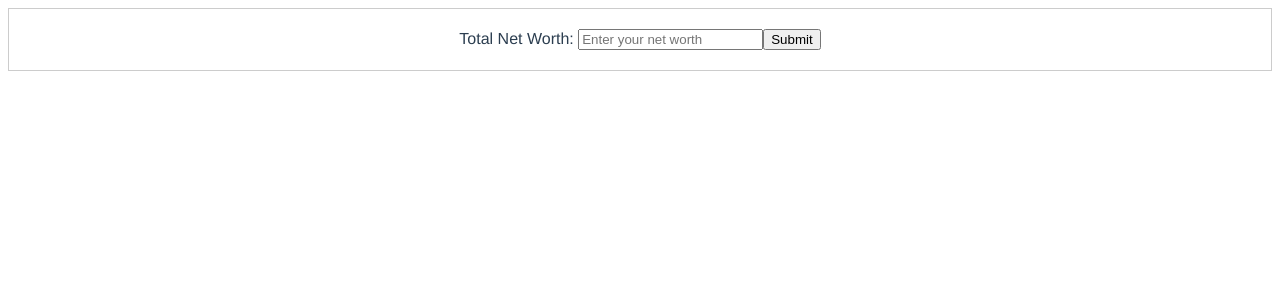
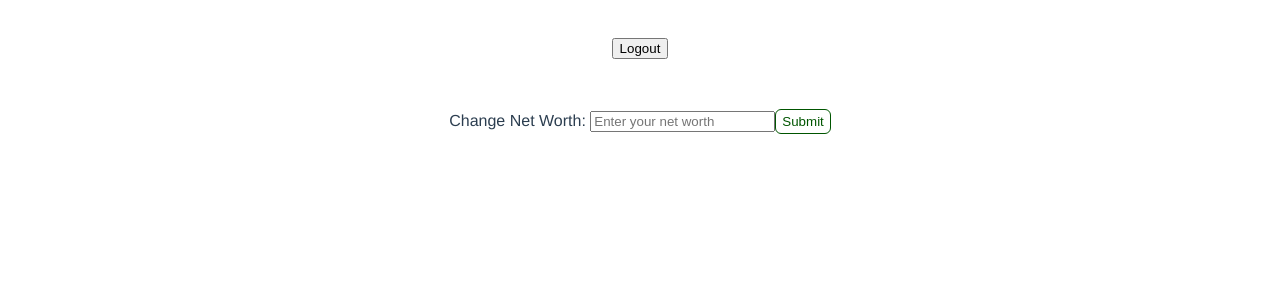
Before and after one commit to benwgrant/personal-finance-tracker, a Vue app: page /#/ in a window 1280 px wide. Shown: the top 300 px of the page. Built offline with nearby package versions, Linux system fonts and the light colour scheme; no server answers; the database is empty; sample sign-in values are in the browser's storage.

Commit message:
Now allow users to change their own net worth

```diff
--- a/src/App.vue
+++ b/src/App.vue
@@ -3,8 +3,33 @@
     <router-link to="/">Home</router-link> |
     <router-link to="/about">About</router-link>
   </nav> -->
+  <AppNavbar v-if="isAuthenticated" />
   <router-view/>
 </template>
+
+<script>
+import { ref, onMounted } from 'vue';
+import { auth } from '@/firebaseConfig';
+import AppNavbar from '@/components/AppNavbar.vue'; // adjust the path based on your folder structure
+
+export default {
+  components: {
+    AppNavbar
+  },
+  setup() {
+    const isAuthenticated = ref(false);
+
+    // Listen for changes in authentication state
+    onMounted(() => {
+      auth.onAuthStateChanged(user => {
+        isAuthenticated.value = !!user;
+      });
+    });
+
+    return { isAuthenticated };
+  }
+}
+</script>
 
 <style>
 #app {
--- /dev/null
+++ b/src/components/AppNavbar.vue
@@ -0,0 +1,28 @@
+<template>
+    <nav>
+      <!-- <router-link to="/">Home</router-link> -->
+      <button @click="logout">Logout</button>
+    </nav>
+</template>
+
+<script>
+  import { auth } from '@/firebaseConfig';
+
+  export default {
+    methods: {
+      async logout() {
+        try {
+          await auth.signOut();
+          this.$router.push({ name: 'Login' });
+        } catch (e) {
+          console.error('Logout Error:', e);
+        }
+      }
+    }
+  }
+
+</script>
+
+<style scoped>
+/* Style your navbar here */
+</style>
--- /dev/null
+++ b/src/components/NetWorthDisplay.vue
@@ -0,0 +1,56 @@
+<template>
+    <div class="net-worth-display">
+      <div class="amount" v-if="currentNetWorth">${{ currentNetWorth }}</div>
+    </div>
+</template>
+
+<script>
+import { db, auth } from '@/firebaseConfig';
+
+export default {
+  props: {
+    netWorth: {
+      type: Number,
+      default: null
+    }
+  },
+  data() {
+    return {
+      currentNetWorth: this.netWorth
+    };
+  },
+  methods: {
+    async fetchCurrentNetWorth() {
+      try {
+        const userId = auth.currentUser.uid;
+        const netWorthDoc = await db.collection('netWorths').doc(userId).get();
+        if (netWorthDoc.exists) {
+          this.currentNetWorth = netWorthDoc.data().amount;
+        }
+      } catch (error) {
+        console.error("Error fetching net worth:", error);
+      }
+    }
+  },
+  watch: {
+    netWorth(newVal) {
+      this.currentNetWorth = newVal;
+    }
+  },
+  mounted() {
+    this.fetchCurrentNetWorth();
+  }
+}
+</script>
+
+<style scoped>
+.net-worth-display {
+  text-align: center;
+}
+
+.amount {
+  font-size: 32px;
+  font-weight: bold;
+  margin-bottom: 10px;
+}
+</style>
--- a/src/components/NetWorthInput.vue
+++ b/src/components/NetWorthInput.vue
@@ -1,24 +1,54 @@
 <template>
     <div class="net-worth-input">
-      <label for="netWorth">Total Net Worth: </label>
+      <label for="netWorth">Change Net Worth: </label>
       <input v-model="netWorth" type="number" id="netWorth" placeholder="Enter your net worth">
       <button @click="submitNetWorth">Submit</button>
+      <!-- Display current net worth next to the submit button -->
+      <!-- <span v-if="currentNetWorth !== null">  Current Net Worth: ${{ currentNetWorth }}</span> -->
     </div>
 </template>
 
 <script>
+import { db, auth } from '@/firebaseConfig';
+
 export default {
   data() {
     return {
-        netWorth: null
+      netWorth: null,
+      currentNetWorth: null
     };
   },
   methods: {
-      submitNetWorth() {
-        // handle submission
-        // for now, let's log it
-        console.log("Net Worth Submitted:", this.netWorth);
+    async submitNetWorth() {
+        if(confirm("Are you sure you would like manually change your net worth? You can add a transaction instead.")){
+        try {
+            const userId = auth.currentUser.uid;
+            const userDocRef = db.collection('netWorths').doc(userId);
+            await userDocRef.set({
+            amount: this.netWorth
+            }, { merge: true });
+            this.currentNetWorth = this.netWorth;
+            console.log("Net Worth Saved/Updated Successfully");
+            this.$emit('networth-updated');
+        } catch (error) {
+            console.error("Error saving/updating net worth:", error);
         }
+    }
+    },
+    async fetchCurrentNetWorth() {
+      try {
+        const userId = auth.currentUser.uid;
+        const netWorthDoc = await db.collection('netWorths').doc(userId).get();
+        if (netWorthDoc.exists) {
+          this.currentNetWorth = netWorthDoc.data().amount;
+        }
+      } catch (error) {
+        console.error("Error fetching net worth:", error);
+      }
+    }
+  },
+  mounted() {
+    this.fetchCurrentNetWorth();
   }
 }
 </script>
@@ -26,7 +56,20 @@
 <style scoped>
 .net-worth-input {
   padding: 20px;
-    border: 1px solid #ccc;
   margin-bottom: 20px;
 }
+button {
+    color:#050;
+    font: old 84% Avenir;
+    background-color:rgb(255, 255, 255);
+    border:1px solid;
+    border-radius: 6px;
+    transition-duration: 0.4s;
+    height: 25px;
+}
+
+button:hover {
+  background-color: #4CAF50; /* Green */
+  color: white;
+}
 </style>
--- a/src/router/index.js
+++ b/src/router/index.js
@@ -33,10 +33,24 @@ const router = createRouter({
   routes
 })
 
+let isAuthReady = false;
+
+auth.onAuthStateChanged(() => {
+  if (!isAuthReady) {
+    isAuthReady = true;
+    router.replace(router.currentRoute.value.query.redirect || '/');
+  }
+});
+
 router.beforeEach((to, from, next) => {
   const requiresAuth = to.matched.some(record => record.meta.requiresAuth);
   const requiresNoAuth = to.matched.some(record => record.meta.requiresNoAuth);
   const isAuthenticated = auth.currentUser;
+
+  if (!isAuthReady) {
+    // If auth isn't ready, just wait. Don't do anything.
+    return;
+  }
 
   if (requiresAuth && !isAuthenticated) {
     // Redirect to login page if user is not authenticated
--- a/src/views/HomeView.vue
+++ b/src/views/HomeView.vue
@@ -1,19 +1,30 @@
 <template>
   <div class="home">
-    <NetWorthInput />
+    <NetWorthDisplay ref="netWorthDisplay" :netWorth="currentNetWorth" />
+    <NetWorthInput @networth-updated="updateNetWorth" />
   </div>
 </template>
 
 <script>
-// @ is an alias to /src
 import NetWorthInput from '@/components/NetWorthInput.vue';
-
-
+import NetWorthDisplay from '@/components/NetWorthDisplay.vue';
 
 export default {
   name: 'HomeView',
   components: {
-    NetWorthInput
+    NetWorthInput,
+    NetWorthDisplay
+  },
+  data() {
+    return {
+      currentNetWorth: null
+    };
+  },
+  methods: {
+    updateNetWorth(newNetWorth) {
+      this.currentNetWorth = newNetWorth;
+      this.$refs.netWorthDisplay.fetchCurrentNetWorth();
+    }
   }
 }
 </script>
--- a/src/views/SignUpView.vue
+++ b/src/views/SignUpView.vue
@@ -12,6 +12,7 @@
   <script>
   import { ref } from 'vue';
   import { auth } from '@/firebaseConfig';
+  import router from '@/router';
 
   export default {
     name: 'SignUpView',
@@ -24,7 +25,7 @@
           await auth.createUserWithEmailAndPassword(email.value, password.value);
           console.log('User created successfully');
           // Navigate to home view after successful sign-up
-          this.$router.push('/');
+          router.push({ name: 'Login' });
         } catch (error) {
           console.error('Error signing up:', error);
         }
```
Also changed, not shown: 1 other file (tests, documents, lock files or other folders). Lines whose indentation alone changed are shown as unchanged.
